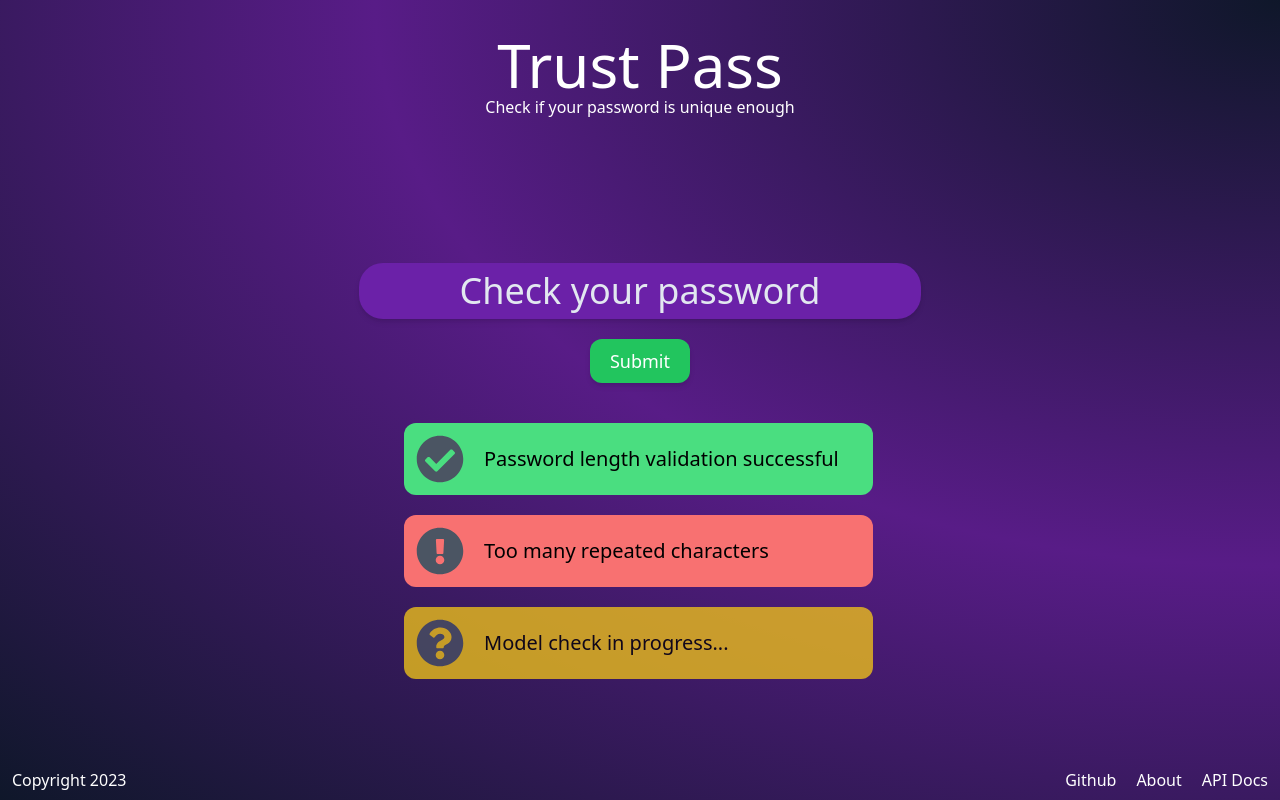
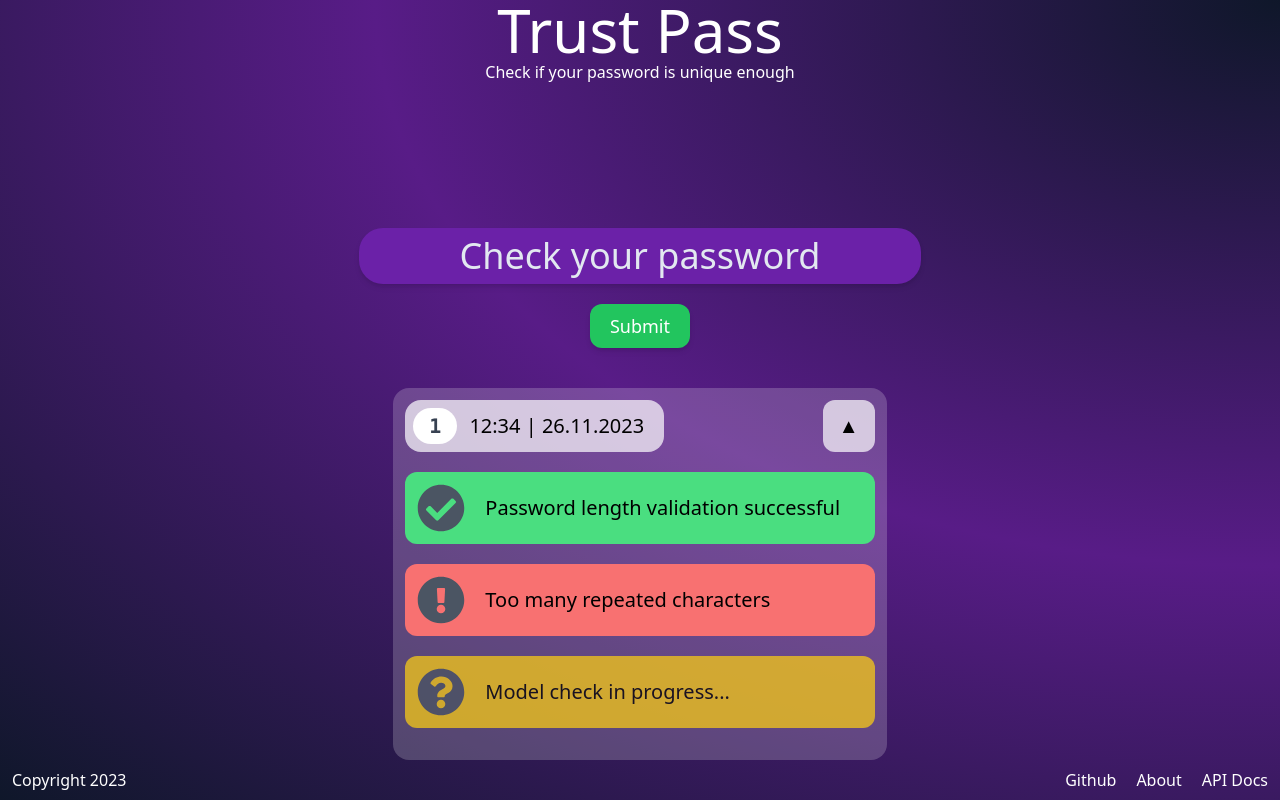
Before and after one commit to m-posluszny/trust-your-pass, a React (Create React App) app in the folder frontend/: page / in a window 1280 px wide. Built offline with nearby package versions, Linux system fonts and the light colour scheme.

Commit message:
Finished all view parts of frontend, logic WIP

```diff
--- a/frontend/src/App.css
+++ /dev/null
@@ -1,38 +0,0 @@
-.App {
-  text-align: center;
-}
-
-.App-logo {
-  height: 40vmin;
-  pointer-events: none;
-}
-
-@media (prefers-reduced-motion: no-preference) {
-  .App-logo {
-    animation: App-logo-spin infinite 20s linear;
-  }
-}
-
-.App-header {
-  background-color: #282c34;
-  min-height: 100vh;
-  display: flex;
-  flex-direction: column;
-  align-items: center;
-  justify-content: center;
-  font-size: calc(10px + 2vmin);
-  color: white;
-}
-
-.App-link {
-  color: #61dafb;
-}
-
-@keyframes App-logo-spin {
-  from {
-    transform: rotate(0deg);
-  }
-  to {
-    transform: rotate(360deg);
-  }
-}
--- a/frontend/src/App.js
+++ /dev/null
@@ -1,65 +0,0 @@
-import './App.css';
-import { FaExclamationCircle, FaQuestionCircle, FaCheckCircle } from "react-icons/fa";
-
-const Background = "bg-[radial-gradient(ellipse_at_top_right,_var(--tw-gradient-stops))] from-slate-900 via-purple-900 to-slate-900";
-
-function App() {
-  return (
-    <div className={`flex flex-col ${Background}` } style={{ height: "100vh" }}>
-      <main class="flex my-auto flex-col">
-        <h1 class="text-white text-6xl text-center mt-0">
-          Trust Pass
-        </h1>
-        <h3 class="text-white text text-center mb-36 mt-0">
-          Check if your password is unique enough
-        </h3>
-        <form class="flex flex-col">
-          <input type="password" id="last_name" class="px-5 py-2 w-25 mx-auto bg-purple-800 hover:bg-purple-700 text-4xl rounded-3xl text-white placeholder-slate-200 text-center shadow-md" placeholder="Check your password" required>
-
-          </input>
-          <button class="text-white bg-green-500  hover:bg-green-400 w-min mx-auto px-5 py-2 m-5 text-lg rounded-xl shadow-md">
-            Submit
-          </button>
-        </form>
-        <div class="overflow-y-visible overflow-x-hidden  mx-auto w-2/5" style={{"maxHeight":"50vh"}}>
-          <div class="flex w-11/12 m-5 p-3 rounded-xl  bg-green-400">
-            <FaCheckCircle class="inline-block text-5xl text-gray-600"/>
-            <p className='text-xl text-center my-auto ms-5'>
-            Password length validation successful
-            </p>
-          </div>
-          <div class="flex w-11/12 m-5 p-3 rounded-xl  bg-red-400">
-            <FaExclamationCircle class="inline-block text-gray-600 text-5xl"/>
-            <p className='text-xl text-center my-auto ms-5'>
-            Too many repeated characters
-            </p>
-          </div>
-          <div class="flex w-11/12 m-5 p-3 rounded-xl  bg-yellow-400 animate-pulse">
-            <FaQuestionCircle class="inline-block text-gray-600 text-5xl"/>
-            <p className='text-xl text-center my-auto ms-5'>
-            Model check in progress...
-            </p>
-          </div>
-
-        </div>
-      </main>
-      <footer className="mb-2 mx-3 mt-auto text-center text-white flex flex-row">
-        <p className="me-auto">
-          Copyright 2023
-        </p>
-        <a className="ms-auto" href="https://github.com/m-posluszny/trust-your-pass/tree/feature/gateway-service">
-          Github
-        </a>
-        <a className="ms-5" href="/about">
-          About
-        </a>
-        <a className="ms-5" href="/api/docs">
-          API Docs
-        </a>
-
-      </footer>
-    </div>
-  );
-}
-
-export default App;
--- /dev/null
+++ b/frontend/src/App/App.js
@@ -0,0 +1,21 @@
+import { Title } from '../Static/Title.component';
+import { Footer } from '../Static/Footer.component';
+import { OutputList } from '../Output/Output.component';
+import { Container } from '../Static/Container.component';
+import { PassInput } from '../Input/Input.component';
+
+
+function App() {
+  return (
+    <Container>
+      <main class="flex my-auto flex-col">
+        <Title/>
+        <PassInput/>
+        <OutputList/>
+      </main>
+      <Footer/>
+    </Container>
+  );
+}
+
+export default App;
--- /dev/null
+++ b/frontend/src/Input/Input.component.jsx
@@ -0,0 +1,11 @@
+
+export const PassInput = () => {
+        return <form class="flex flex-col">
+          <input type="password" id="last_name" class="px-5 py-2 w-25 mx-auto bg-purple-800 hover:bg-purple-700 text-4xl rounded-3xl text-white placeholder-slate-200 text-center shadow-md" placeholder="Check your password" required>
+
+          </input>
+          <button class="text-white bg-green-500  hover:bg-green-400 w-min mx-auto px-5 py-2 m-5 text-lg rounded-xl shadow-md">
+            Submit
+          </button>
+        </form>
+}
--- /dev/null
+++ b/frontend/src/Misc/Buttons.component.jsx
@@ -0,0 +1,6 @@
+export const ExpandButton = ({className, isExpanded, setExpanded }) => (
+    <button className={className} onClick={()=>setExpanded(!isExpanded)}>
+      {isExpanded ? "▲" : "▼"}
+
+    </button>
+  )
--- /dev/null
+++ b/frontend/src/Misc/Circle.component.jsx
@@ -0,0 +1,5 @@
+export const Circle = ({ children, className }) => (
+    <div class={` w-min h-min px-4 py-1 font-bold text-gray-700 rounded-full bg-white flex items-center justify-center font-mono ${className}`} >
+        {children}
+    </div>
+ )
--- /dev/null
+++ b/frontend/src/Output/Output.component.jsx
@@ -0,0 +1,50 @@
+import { OutputColor, OutputIcon, OutputSuccess, OutputLoading, OutputError } from "./Output.type";
+import {Circle} from "../Misc/Circle.component";
+import {ExpandButton} from "../Misc/Buttons.component";
+import { useState } from "react";
+
+export const OutputTile = ({ type, message }) => <>
+          <div class={ `flex w-full my-5 p-3 rounded-xl ${OutputColor(type)}  ${type === OutputLoading && "animate-pulse"}` }>
+            <OutputIcon type={type} />
+            <p className='text-xl text-center my-auto ms-5'>
+                {message}
+            </p>
+          </div>
+</>
+
+export const PassDetails = ({ output }) => {
+    return <div class="bg-opacity-70 bg-white rounded-2xl p-2 text-xl flex w-fit">
+        <Circle> 1 </Circle>
+        <div className="py-1 mx-3 text-center text-xl">
+            12:34 | 26.11.2023
+        </div>
+    </div>
+
+ }
+
+
+export const OutputSubList = ({ output, expanded }) => {
+    const [ isExpanded, setExpanded ] = useState(expanded)
+    return <div class="bg-opacity-20 bg-white rounded-2xl p-3 text-xl mb-3" >
+        <div className="flex">
+        <PassDetails/>
+        <ExpandButton className="ms-auto p-2 px-4 bg-white bg-opacity-70 rounded-xl" isExpanded={isExpanded} setExpanded={setExpanded}/>
+        </div>
+        {isExpanded && <>
+        <OutputTile type={ OutputSuccess } message="Password length validation successful"/>
+        <OutputTile type={OutputError} message="Too many repeated characters"/>
+        <OutputTile type={ OutputLoading}  message="Model check in progress..."/>
+        </>}
+    </div>
+
+
+}
+
+export const OutputList = ({ useOutputs }) => {
+
+    return <div class=" p-5 rounded-2xl  overflow-y-visible overflow-x-hidden  mx-auto w-2/5" style={{ "maxHeight": "50vh", "minWidth": "400pt" }}>
+        <OutputSubList expanded/>
+        <OutputSubList/>
+    </div>
+
+ }
--- /dev/null
+++ b/frontend/src/Output/Output.type.js
@@ -0,0 +1,32 @@
+import { FaExclamationCircle, FaQuestionCircle, FaCheckCircle } from "react-icons/fa";
+export const OutputSuccess = "success"
+export const OutputLoading = "loading"
+export const OutputError = "error"
+
+
+export const OutputColor = (type) => {
+    switch(type) {
+        case OutputSuccess:
+            return "bg-green-400"
+        case OutputLoading:
+            return "bg-yellow-400"
+        case OutputError:
+            return "bg-red-400"
+        default:
+            return "bg-gray-400"
+    }
+}
+
+export const OutputIcon = ({ type, className }) => {
+    if (!className) className = "inline-block text-gray-600 text-5xl"
+    switch(type) {
+        case OutputSuccess:
+            return <FaCheckCircle className={className} />
+        case OutputLoading:
+            return <FaQuestionCircle className={className} />
+        case OutputError:
+            return <FaExclamationCircle className={className} />
+        default:
+            return <FaQuestionCircle className={className}/>
+    }
+}
--- /dev/null
+++ b/frontend/src/Static/Container.component.jsx
@@ -0,0 +1,7 @@
+const Background = "bg-[radial-gradient(ellipse_at_top_right,_var(--tw-gradient-stops))] from-slate-900 via-purple-900 to-slate-900";
+
+export const Container = ({ children }) => (
+    <div className={`flex flex-col ${Background}`} style={{ height: "100vh" }}>
+        {children}
+    </div>
+)
--- /dev/null
+++ b/frontend/src/Static/Footer.component.jsx
@@ -0,0 +1,18 @@
+export const Footer  = () =>   <>
+      <footer className="mb-2 mx-3 mt-auto text-center text-white flex flex-row">
+        <p className="me-auto">
+          Copyright 2023
+        </p>
+        <a className="ms-auto" href="https://github.com/m-posluszny/trust-your-pass/tree/feature/gateway-service">
+          Github
+        </a>
+        <a className="ms-5" href="/about">
+          About
+        </a>
+        <a className="ms-5" href="/api/docs">
+          API Docs
+        </a>
+
+      </footer>
+
+</>
--- /dev/null
+++ b/frontend/src/Static/Title.component.jsx
@@ -0,0 +1,9 @@
+export const Title = () =>   <>
+        <h1 class="text-white text-6xl text-center mt-0">
+          Trust Pass
+        </h1>
+        <h3 class="text-white text text-center mb-36 mt-0">
+          Check if your password is unique enough
+        </h3>
+
+</>
--- a/frontend/src/index.js
+++ b/frontend/src/index.js
@@ -1,7 +1,7 @@
 import React from 'react';
 import ReactDOM from 'react-dom/client';
 import './index.css';
-import App from './App';
+import App from './App/App';
 import reportWebVitals from './reportWebVitals';
 
 const root = ReactDOM.createRoot(document.getElementById('root'));
```
Also changed, not shown: 1 other file (tests, documents, lock files or other folders).
